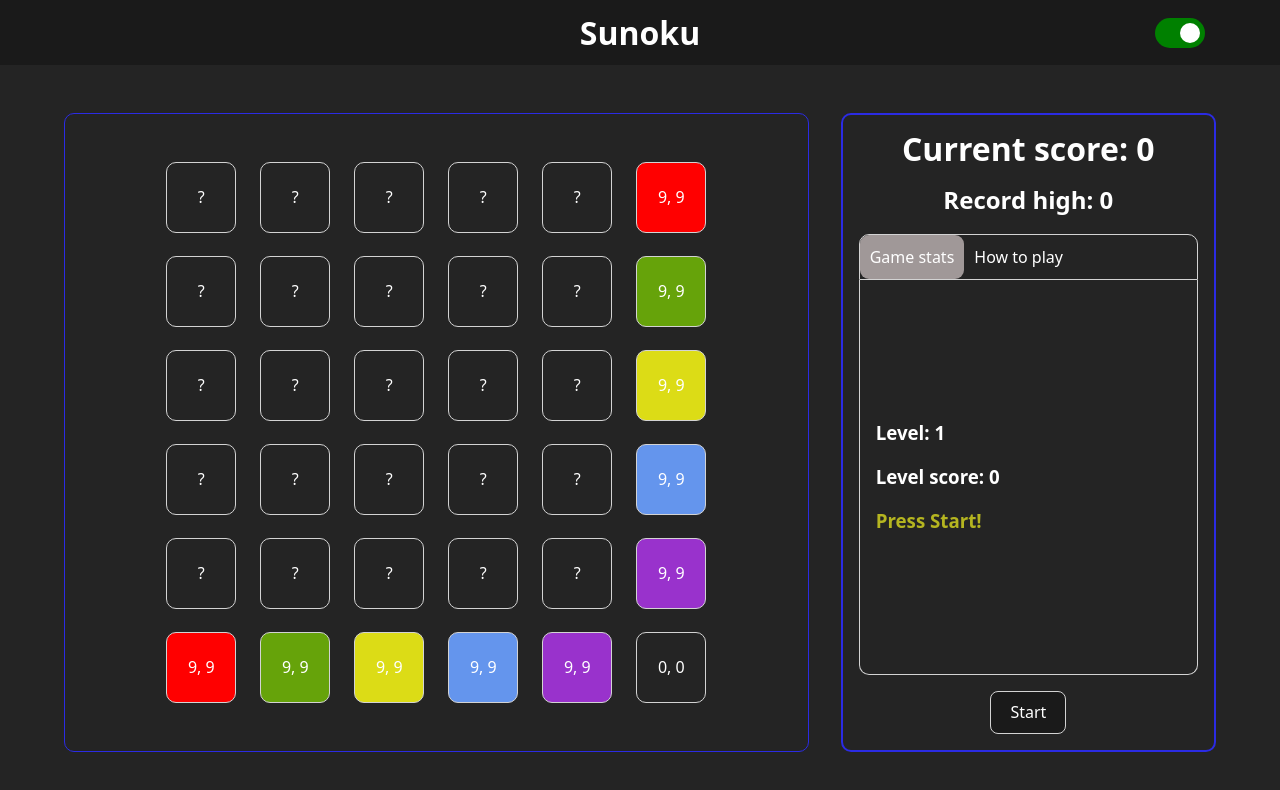
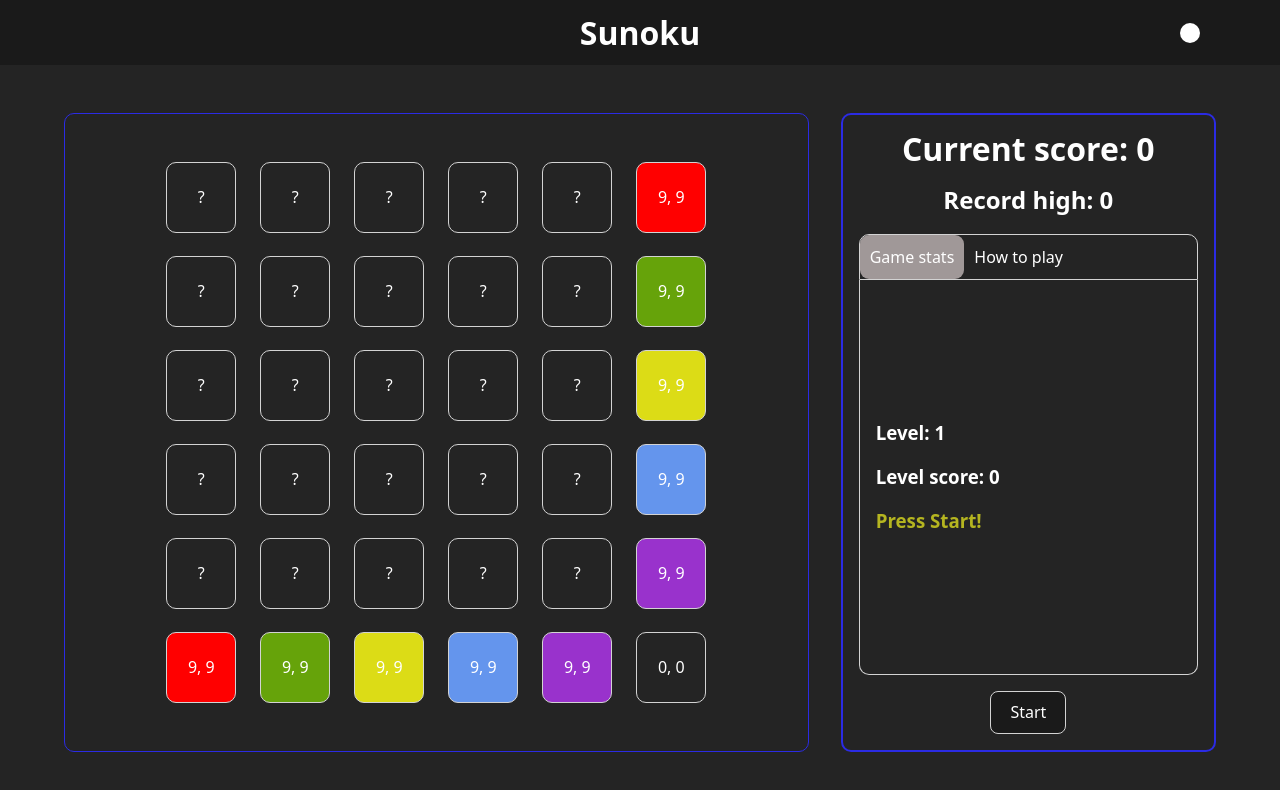
Before and after one commit to Saverio7310/Sunoku, a React (Vite) app in the folder Game/: page / in a window 1280 px wide. In both pictures the pointer is over the element 1180 px from the left and 32 px from the top of the page. Shown: the top 790 px of the page. Built offline with nearby package versions, Linux system fonts and the light colour scheme.

Commit message:
add theme-slider hover coloring

```diff
--- a/Game/src/styles/Header.css
+++ b/Game/src/styles/Header.css
@@ -63,6 +63,18 @@
     transition: .4s;
 }
 
+.theme-slider:hover {
+    background-color: var(--background-color-theme-slider-hover);
+}
+
+.theme-input:checked+.theme-slider:hover {
+    background-color: var(--background-color-theme-slider-before-hover);
+}
+
+/* .theme-slider:hover::before {
+    background-color: var(--background-color-theme-slider-before-hover);
+} */
+
 .theme-input:checked+.theme-slider {
     background-color: var(--background-color-theme-slider-input-checked);
 }
```
